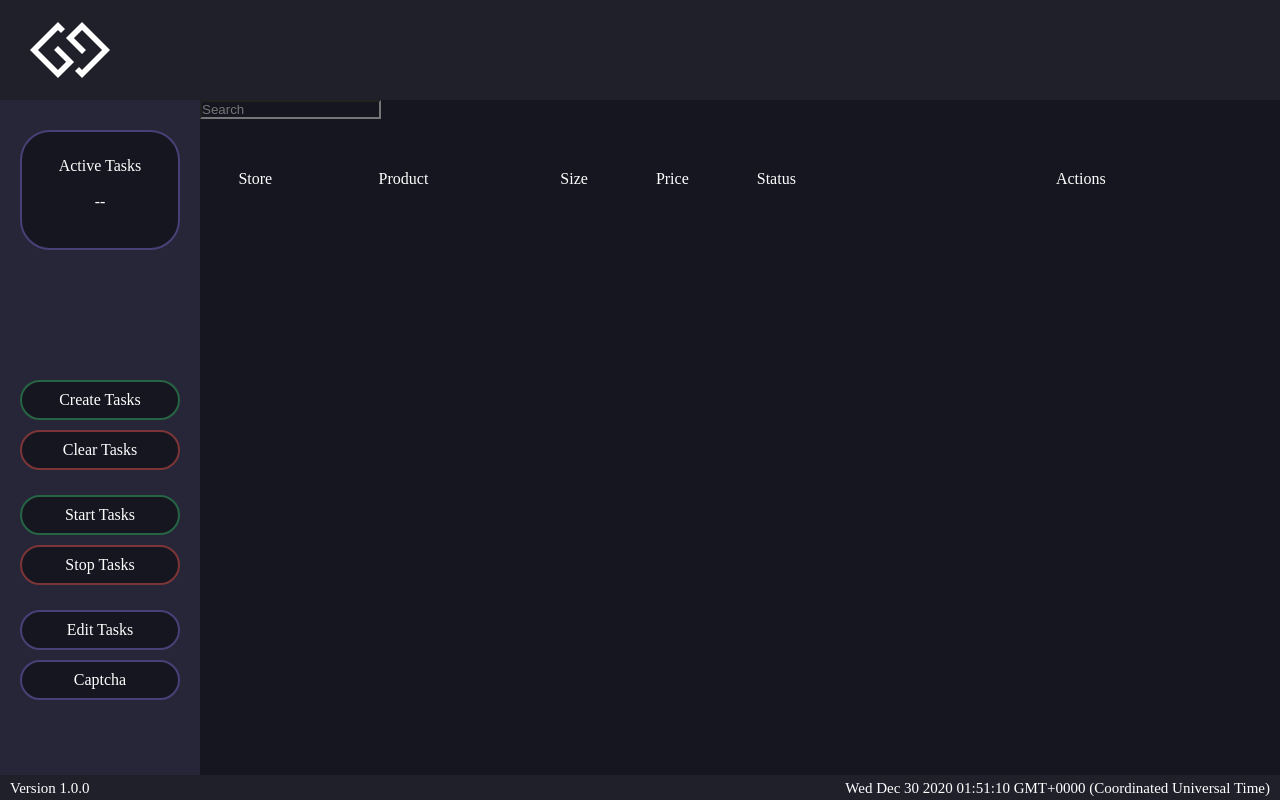
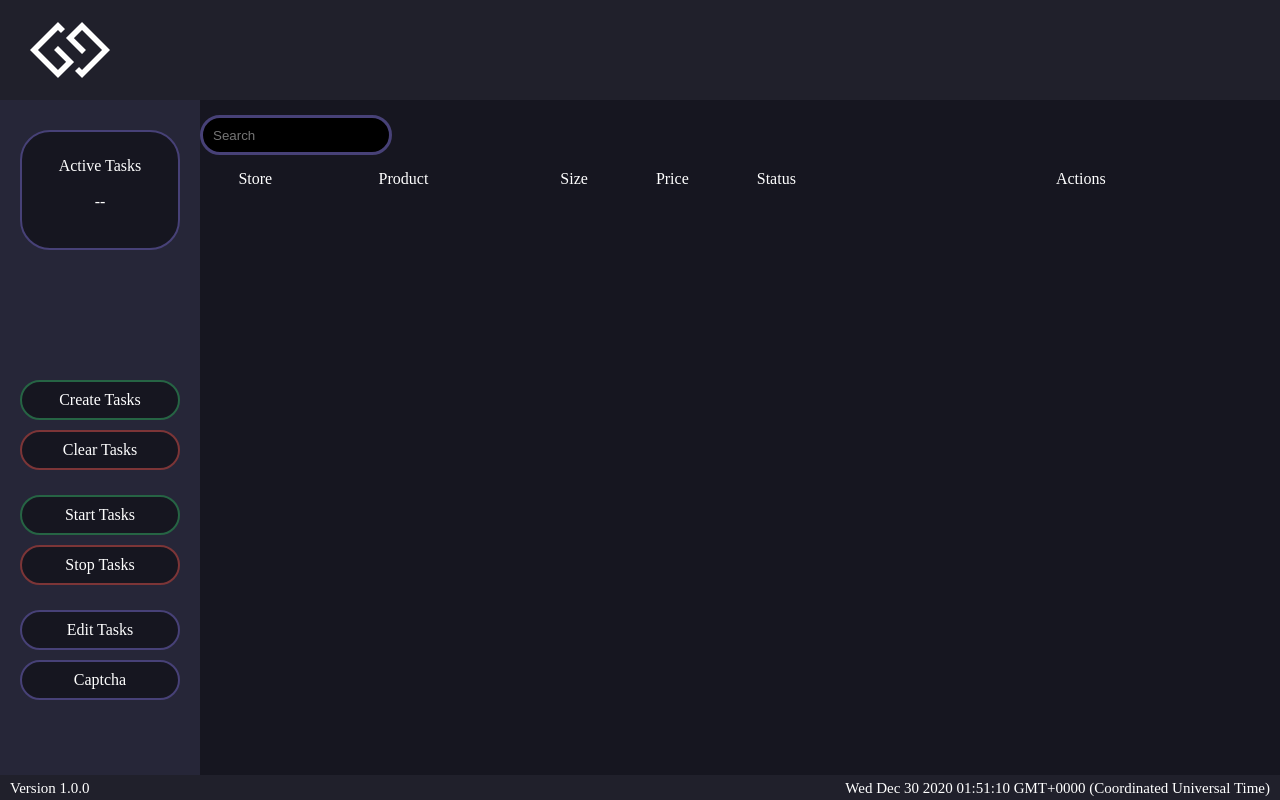
Before and after one commit to senazadeh/Celestial, a plain HTML site: page index.html in a window 1280 px wide. Drawn offline with Linux system fonts and the light colour scheme.

Commit message:
Search bar

```diff
--- a/style.css
+++ b/style.css
@@ -29,8 +29,15 @@
     background-color: rgb(22, 22, 32);
 }
 .search {
+    margin-top: 15px;
+    padding-left: 10px;
     color: white;
-    display: inline;
+    width: 15vw;
+    height: 40px;
+    border: solid;
+    border-radius: 30px;
+    border-color: rgb(71, 65, 119);
+    background-color: black;
 }
 .titles {
     color: white;
```
